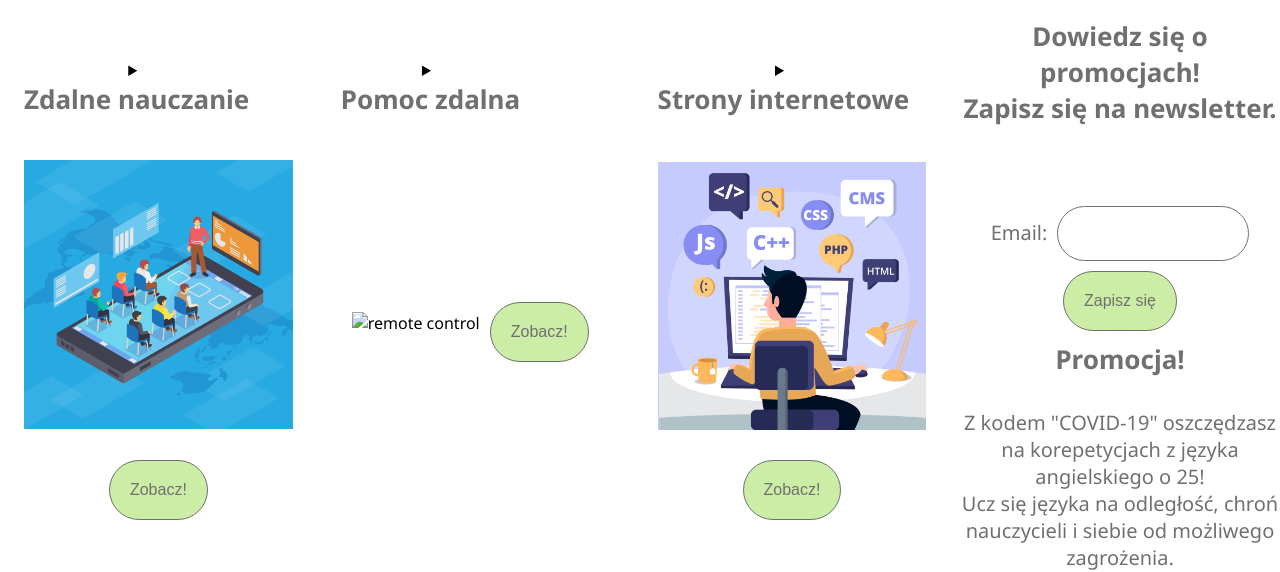
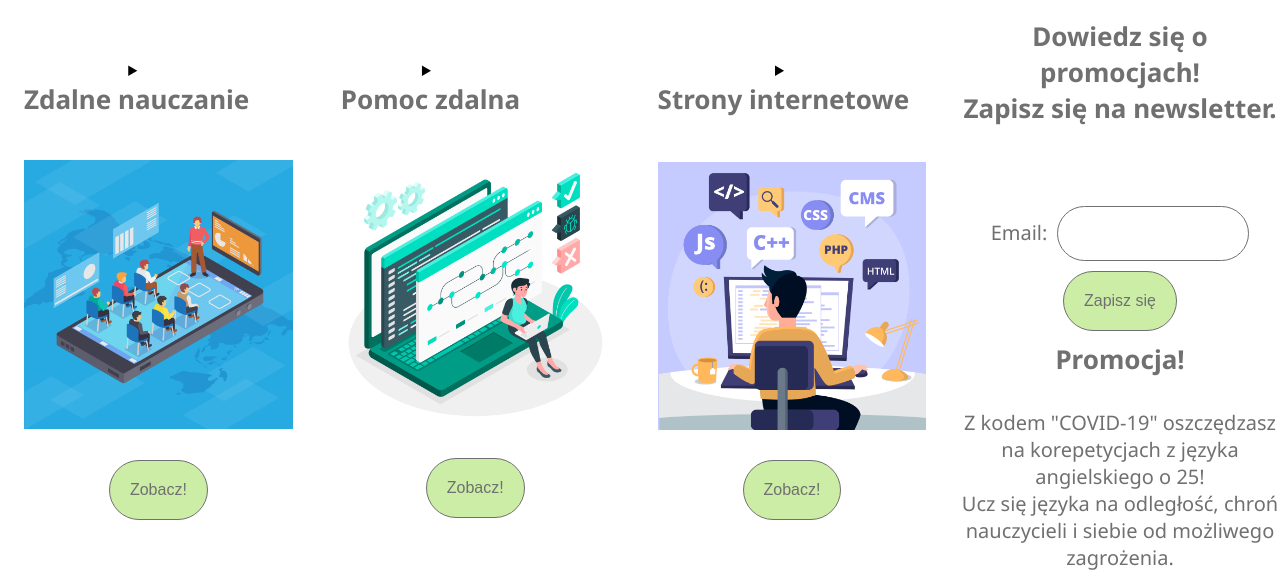
Before and after one commit to znaczki654/znaczki654, a plain HTML site: page categories.html in a window 1280 px wide. Shown: the part 229-801 px from the top of the page. Drawn offline with Linux system fonts and the light colour scheme.

Commit message:
Strona #02

```diff
--- a/categories.html
+++ b/categories.html
@@ -34,60 +34,7 @@
 <!-- main -->
         <main class="fb-100 d-flex flex-wrap text-center">
 <!-- produkty -->
-<!--
-            <article class="fb-100 d-flex flex-wrap">
-                <a class="product-card" href="#website">
-                    <section class="fb-100 d-flex flex-wrap">
 
-                        <article class="product-info">
-                            <h5>Stwórz własną stronę internetową</h5>
-                            <p>1599 zł - 8999 zł</p>
-                        </article>
-                        <figure class="product-image specific">
-                            <img alt="building websites" src="img/building_websites.jpg">
-                            <figcaption class="special-text">Stwórz własną stronę. Pozwól do siebie dotrzeć, zwalcz koronawirusa walcząc na odległość poprzez pomaganie Twoim klientom w akcji #zostańwdomu.</figcaption>
-                        </figure>
-
-                    </section>
-                </a>
-
-                <a class="product-card" href="#english">
-                    <section class="fb-100 d-flex flex-wrap" style="align-content: flex-end;">
-
-                        <article class="product-info">
-                            <h5>Władaj angielskim niczym miotłą</h5>
-                            <p class="special-text">na lewo i prawo</p>
-                            <p>80 zł / h</p>
-                        </article>
-                        <figure class="product-image">
-                            <img alt="english learning" src="img/english_learning.png">
-                            <figcaption class="special-text">Masz już dość nauczycieli co nie potrafią tłumaczyć? Chciałbyś ich uderzyć miotłą, ale nie możesz? Użyj swoich mocy we władaniu językiem obcym, oraz oczywiście miotły, aby władać nim na lewo i prawo niczym native.</figcaption>
-                        </figure>
-
-                    </section>
-                </a>
-
-                <a class="product-card" href="#remote">
-                    <section class="fb-100 d-flex flex-wrap">
-
-                        <article class="product-info">
-                            <h5>Pomoc zdalna</h5>
-                            <p>200 zł - 1599 zł</p>
-                        </article>
-                        <figure class="product-image">
-                            <img alt="remote help" src="img/remote_help.jpg">
-                            <figcaption class="special-text">Znowu ktoś ci grzebał przy komputerze? Ustawił coś czego nie umiesz zmienić. Masz problemy na komputerze, których nie potrafisz naprawić?
-                                Pozostaw nam komputer i tego dzbana, a my się nimi zajmiemy.</figcaption>
-                        </figure>
-
-                    </section>
-                </a>
-            </article>
-
-
--->
-<!-- opis firmy -->
-<!-- pierwszy artykuł - 3 sekcje -->
             <article class="fb-75 d-flex flex-wrap categories">
                 <section class="fb-33 d-flex flex-wrap" style="justify-content: center; padding-left: 2.5%; padding-right: 2.5%;">
                     <details class="fb-100 d-flex flex-wrap">
@@ -103,7 +50,7 @@
                         <summary><h4 class="heading-about-us">Pomoc zdalna</h4></summary>
                         <p class="special-text">Dokładamy wszelkich starań, aby obsługa klienta w naszej firmie była na najwyższym poziomie, stąd też przyjmujemy na nasze stanowiska tylko doświadczonych pracowników i szanujemy prawa konsumentów oraz nabywców naszych usług i produktów. U nas nie ma sporów, są tylko pozytywne rozmowy :&#41;.</p>
                     </details>
-                    <div><img width="100%" style="padding-top: 20px; padding-bottom: 15px;" alt="remote control" src="img/remote access.jpg"></div>
+                    <div><img width="100%" style="padding-top: 20px; padding-bottom: 15px;" alt="remote control" src="img/remote_help.jpg"></div>
                     <a><input type="button" class="btn2" value="Zobacz!"></a>
                 </section>
                 <section class="fb-33 d-flex flex-wrap" style="justify-content: center; padding-left: 2.5%; padding-right: 2.5%;">
```
